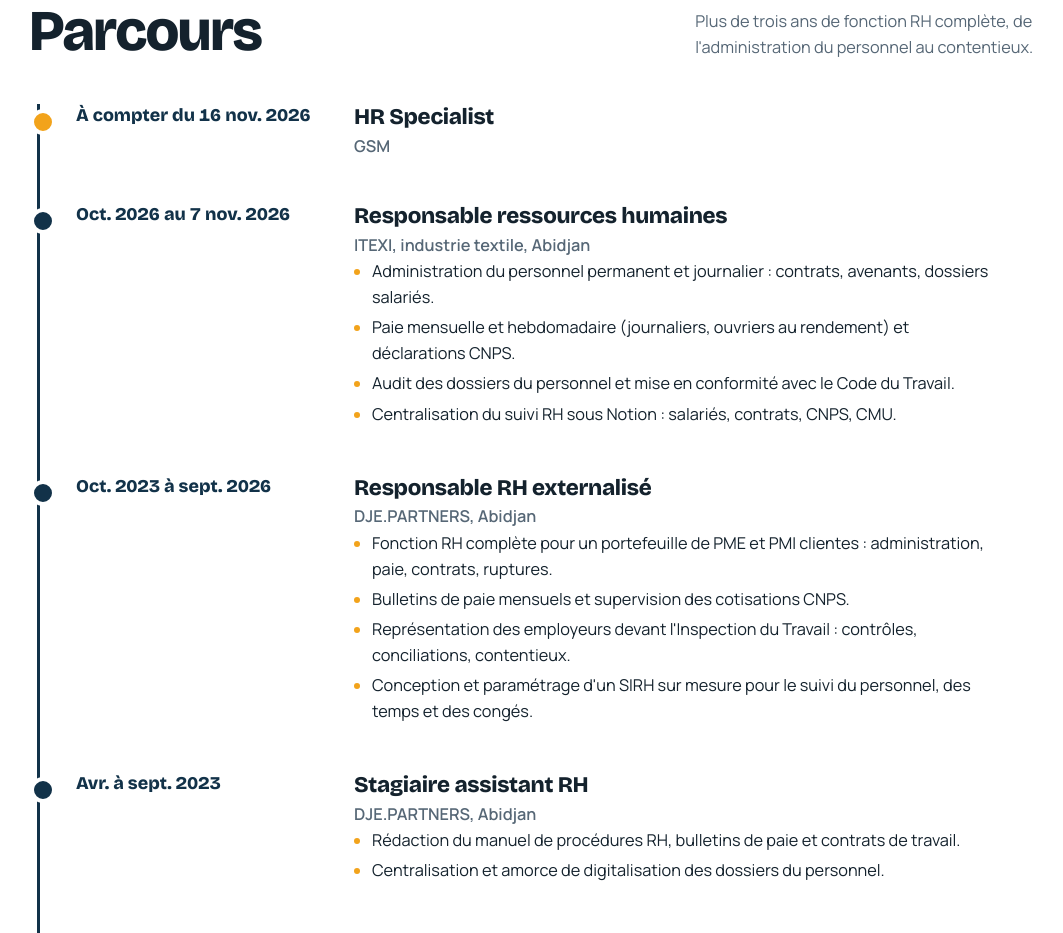
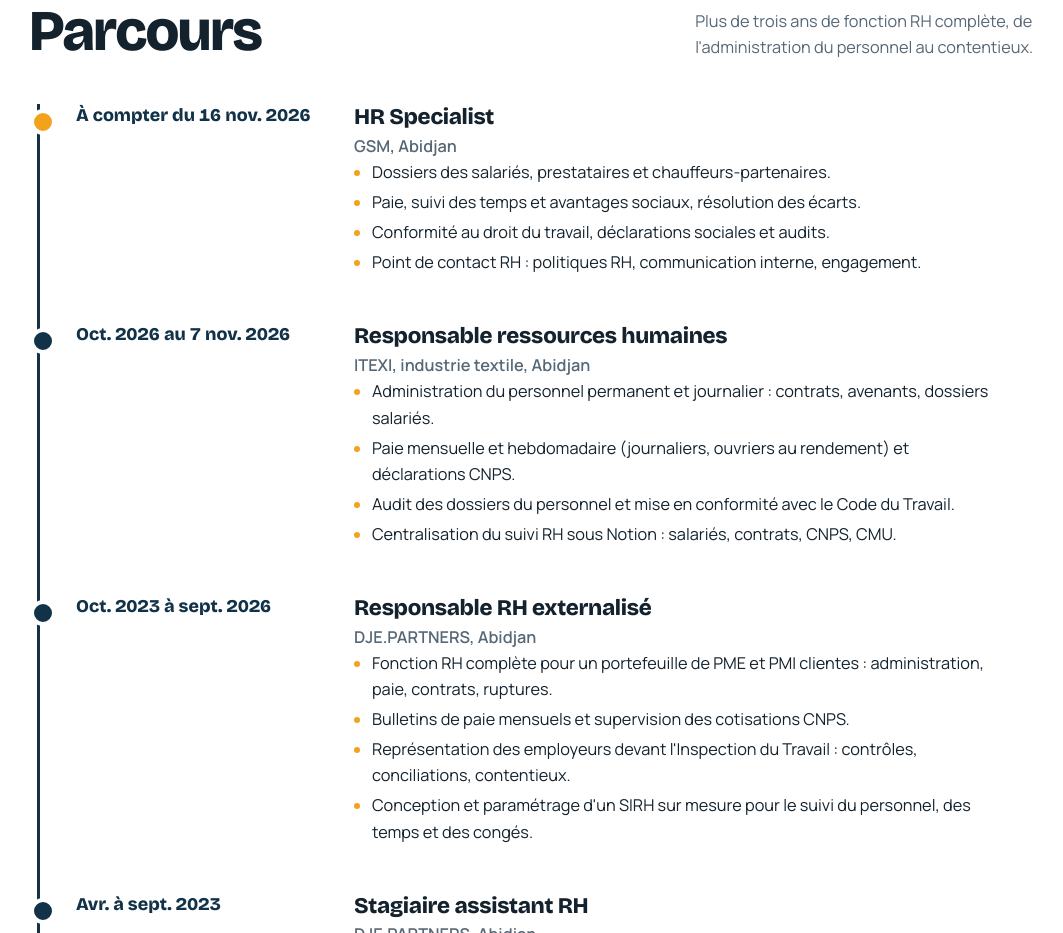
Before and after one commit to Hirus-225/hirus-225.github.io, a plain HTML site: page index.html in a window 1280 px wide. Shown: the part 2516-3449 px from the top of the page, without its empty margins (59-1122 px from the left). Drawn offline with nearby package versions, Linux system fonts and the light colour scheme.

Commit message:
actualisation

```diff
--- a/index.html
+++ b/index.html
@@ -668,7 +668,13 @@
           <div class="when">À compter du 16 nov. 2026</div>
           <div>
             <h3>HR Specialist</h3>
-            <p class="org">GSM</p>
+            <p class="org">GSM, Abidjan</p>
+            <ul>
+              <li>Dossiers des salariés, prestataires et chauffeurs-partenaires.</li>
+              <li>Paie, suivi des temps et avantages sociaux, résolution des écarts.</li>
+              <li>Conformité au droit du travail, déclarations sociales et audits.</li>
+              <li>Point de contact RH : politiques RH, communication interne, engagement.</li>
+            </ul>
           </div>
         </li>
         <li>
```
